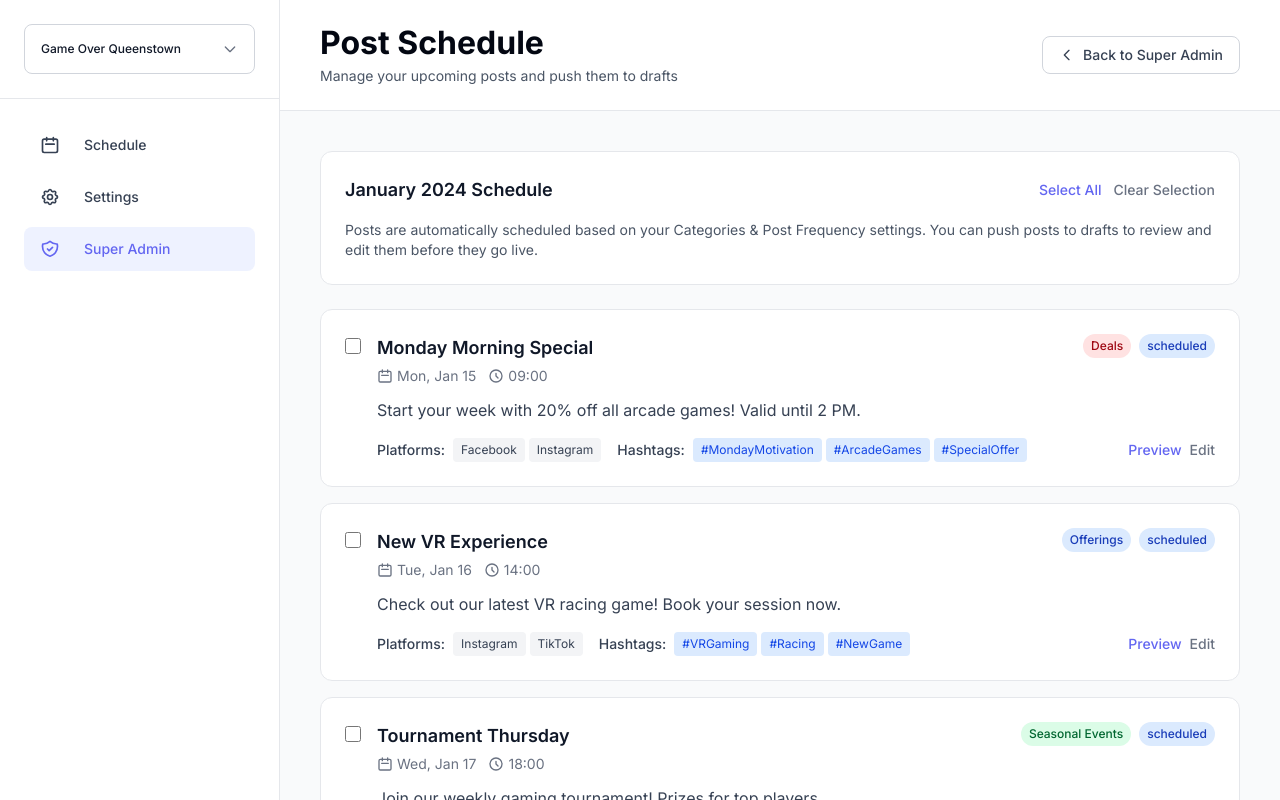
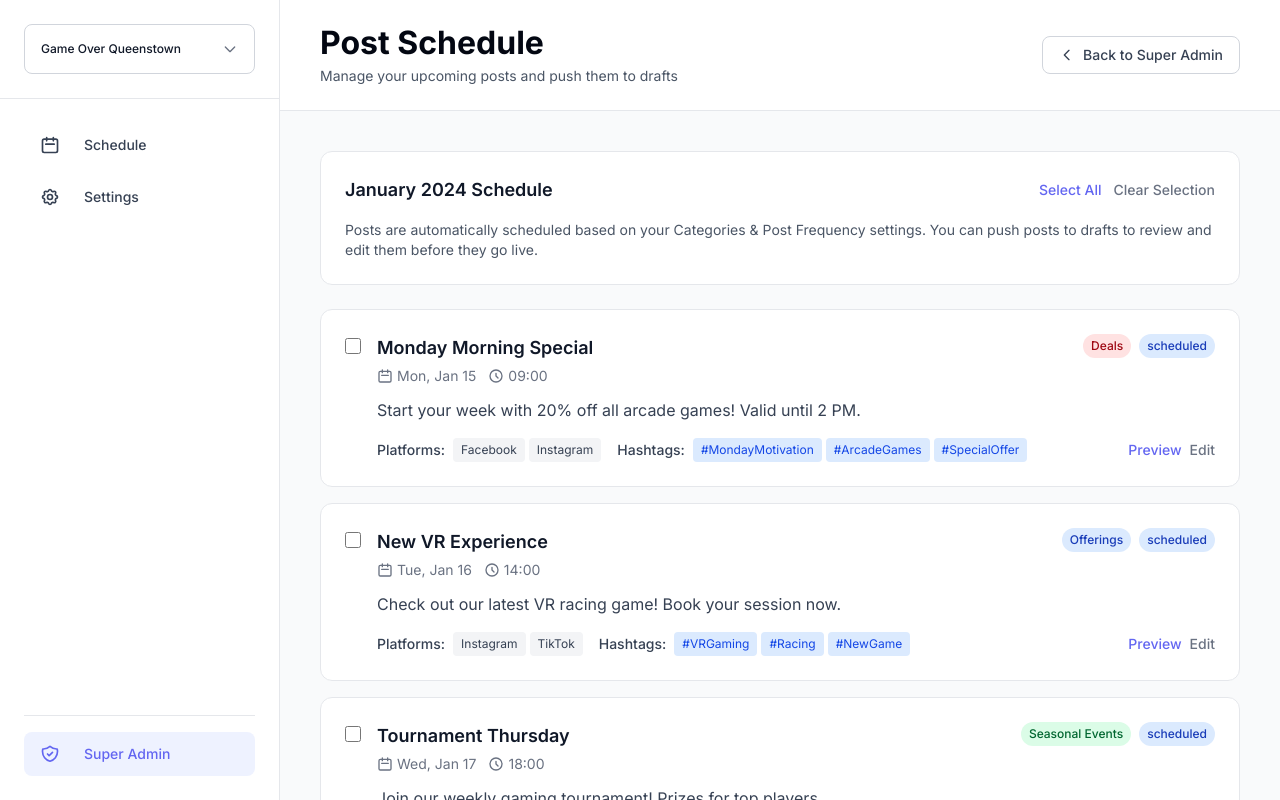
Before and after one commit to andrewferdinando/ferdyv2, a Next.js app: page /super-admin/post-schedule in a window 1280 px wide. Built offline with nearby package versions, Linux system fonts and the light colour scheme.

Commit message:
Update Content Preferences page: remove redundant image requirements text and update format description

```diff
--- a/src/app/content-preferences/page.tsx
+++ b/src/app/content-preferences/page.tsx
@@ -83,13 +83,6 @@ export default function ContentPreferencesPage() {
         <div className="p-4 sm:p-6 lg:p-10">
           <div className="max-w-4xl mx-auto space-y-6">
 
-            {/* Subtitle */}
-            <div>
-              <p className="text-gray-600 text-sm">
-                Images must adhere to social channel requirements. Square (1:1), Portrait (4:5), and Wide (1.91:1).
-                When you upload, we&apos;ll adapt your image to fit these frames as needed.
-              </p>
-            </div>
 
             {/* Default Format Selector */}
             <div className="bg-white rounded-xl border border-gray-200 p-6">
@@ -147,7 +140,7 @@ export default function ContentPreferencesPage() {
               </div>
 
               <p className="text-sm text-gray-500 mt-4">
-                You can change the format per post or per image later.
+                Images must adhere to social channel requirements, as above.
               </p>
             </div>
 
--- a/src/components/navigation/Sidebar.tsx
+++ b/src/components/navigation/Sidebar.tsx
@@ -53,13 +53,14 @@ export default function Sidebar({ className = '', onMobileClose }: SidebarProps)
       icon: SettingsIcon,
       active: pathname === '/settings',
     },
-    {
-      name: 'Super Admin',
-      href: '/super-admin',
-      icon: SuperAdminIcon,
-      active: pathname.startsWith('/super-admin'),
-    },
   ];
+
+  const superAdminItem = {
+    name: 'Super Admin',
+    href: '/super-admin',
+    icon: SuperAdminIcon,
+    active: pathname.startsWith('/super-admin'),
+  };
 
   const handleNavigationClick = () => {
     if (onMobileClose) {
@@ -96,8 +97,8 @@ export default function Sidebar({ className = '', onMobileClose }: SidebarProps)
       </div>
 
       {/* Navigation Items - Updated spacing for better visual breathing room */}
-      <nav className="flex-1 p-6">
-        <ul className="space-y-2">
+      <nav className="flex-1 p-6 flex flex-col">
+        <ul className="space-y-2 flex-1">
           {navigationItems.map((item) => (
             <li key={item.name}>
               <Link
@@ -115,6 +116,22 @@ export default function Sidebar({ className = '', onMobileClose }: SidebarProps)
             </li>
           ))}
         </ul>
+
+        {/* Super Admin at bottom */}
+        <div className="mt-auto pt-4 border-t border-gray-200">
+          <Link
+            href={superAdminItem.href}
+            onClick={handleNavigationClick}
+            className={`flex items-center !space-x-6 px-4 py-3 rounded-lg transition-all duration-200 ${
+              superAdminItem.active
+                ? 'bg-[#EEF2FF] text-[#6366F1]'
+                : 'text-gray-700 hover:bg-gray-100'
+            }`}
+          >
+            <superAdminItem.icon className="w-5 h-5" />
+            <span className="font-medium text-sm">{superAdminItem.name}</span>
+          </Link>
+        </div>
       </nav>
     </div>
   );
```
